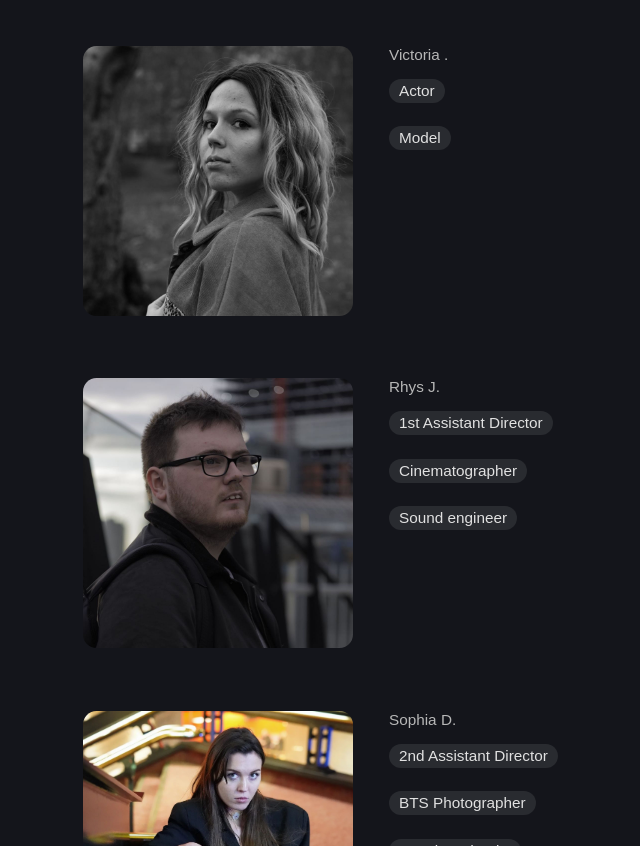
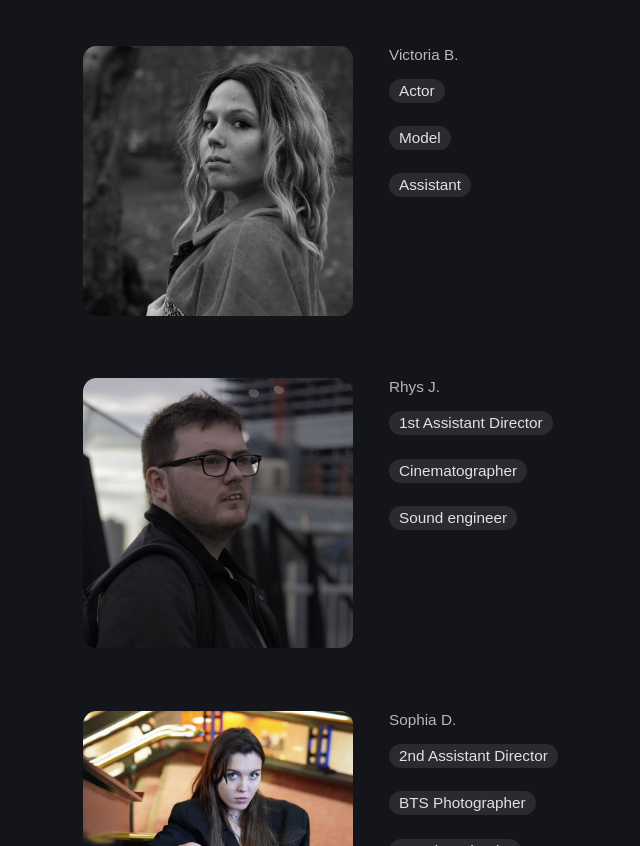
Before and after one commit to Armandoh4/filmlabproductions, a plain HTML site: page about.html in a window 1280 px wide. Shown: the part 3059-3905 px from the top of the page, without its empty margins (169-809 px from the left). Drawn offline with Linux system fonts and the light colour scheme; a web font is replaced by a local one.

Commit message:
Fix - Name of team member fixed

```diff
--- a/about.html
+++ b/about.html
@@ -188,9 +188,10 @@
                 <img src="images/team-victoria.jpg" alt="Jirko image" class="teamImages">
               </section>
               <section class="teamBubble">
-                <p class="marginReset">Victoria .</p>
+                <p class="marginReset">Victoria B.</p>
                 <p class="bubble bubble2">Actor</p>
                 <p class="bubble bubble2">Model</p>
+                <p class="bubble bubble2">Assistant</p>
               </section>
             </div>
             <div class="twoByTwo">
```
